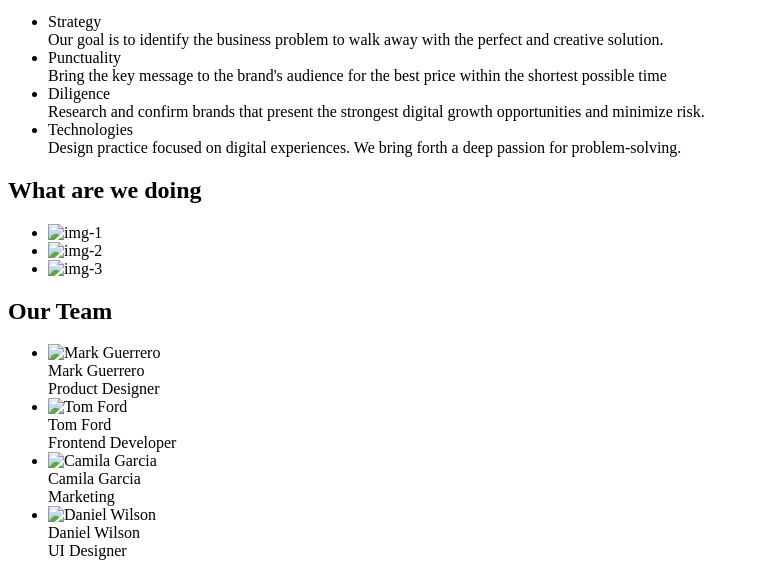
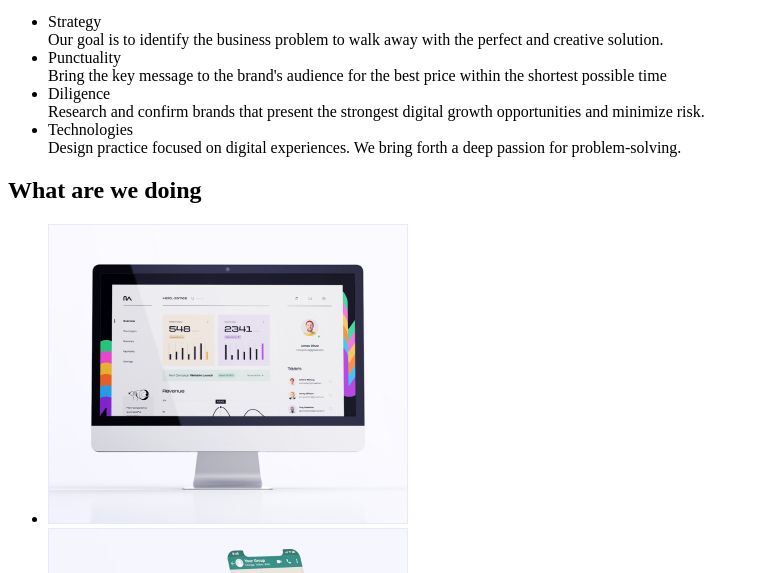
Before and after one commit to Andrey-Semenyuk/goit-markup-hw-01, a plain HTML site: page index.html in a window 1280 px wide. Shown: the part 221-794 px from the top of the page, without its empty margins (0-759 px from the left). Drawn offline with Linux system fonts and the light colour scheme; the site is published under a folder, as on GitHub Pages, so addresses that start at the root find nothing.

Commit message:
Update index.html

```diff
--- a/index.html
+++ b/index.html
@@ -68,19 +68,19 @@
             <ul>
                 <li>
                     <a>
-                        <img src="/images/img-1.jpg" alt="img-1" width="360" height="300" />
+                        <img src="./images/img-1.jpg" alt="img-1" width="360" height="300" />
                     </a>
                 </li>
 
                 <li>
                     <a>
-                        <img src="/images/img-2.jpg" alt="img-2" width="360" height="300" />
+                        <img src="./images/img-2.jpg" alt="img-2" width="360" height="300" />
                     </a>
                 </li>
 
                 <li>
                     <a>
-                        <img src="/images/img-3.jpg" alt="img-3" width="360" height="300" />
+                        <img src="./images/img-3.jpg" alt="img-3" width="360" height="300" />
                     </a>
                 </li>
             </ul>
@@ -94,14 +94,14 @@
         <section>
             <ul>
                 <li> <a>
-                        <img src="/images/img-4.jpg" alt="Mark Guerrero" width="264" height="260" />
+                        <img src="./images/img-4.jpg" alt="Mark Guerrero" width="264" height="260" />
                     </a><br />
                     Mark Guerrero<br />
                     Product Designer
                 </li>
                 <!-- Team card 2 -->
                 <li><a>
-                        <img src="/images/img-5.jpg" alt="Tom Ford" width="264" height="260" />
+                        <img src="./images/img-5.jpg" alt="Tom Ford" width="264" height="260" />
                     </a><br />
                     Tom Ford<br />
                     Frontend Developer
@@ -109,7 +109,7 @@
                 </li>
                 <!-- Team card 3 -->
                 <li><a>
-                        <img src="/images/img-6.jpg" alt="Camila Garcia" width="264" height="260" />
+                        <img src="./images/img-6.jpg" alt="Camila Garcia" width="264" height="260" />
                     </a><br />
                     Camila Garcia<br />
                     Marketing
@@ -117,7 +117,7 @@
                 <!-- Team card 4 -->
                 <li>
                     <a>
-                        <img src="/images/img-7.jpg" alt="Daniel Wilson" width="264" height="260" />
+                        <img src="./images/img-7.jpg" alt="Daniel Wilson" width="264" height="260" />
                     </a><br />
                     Daniel Wilson<br />
                     UI Designer
```
